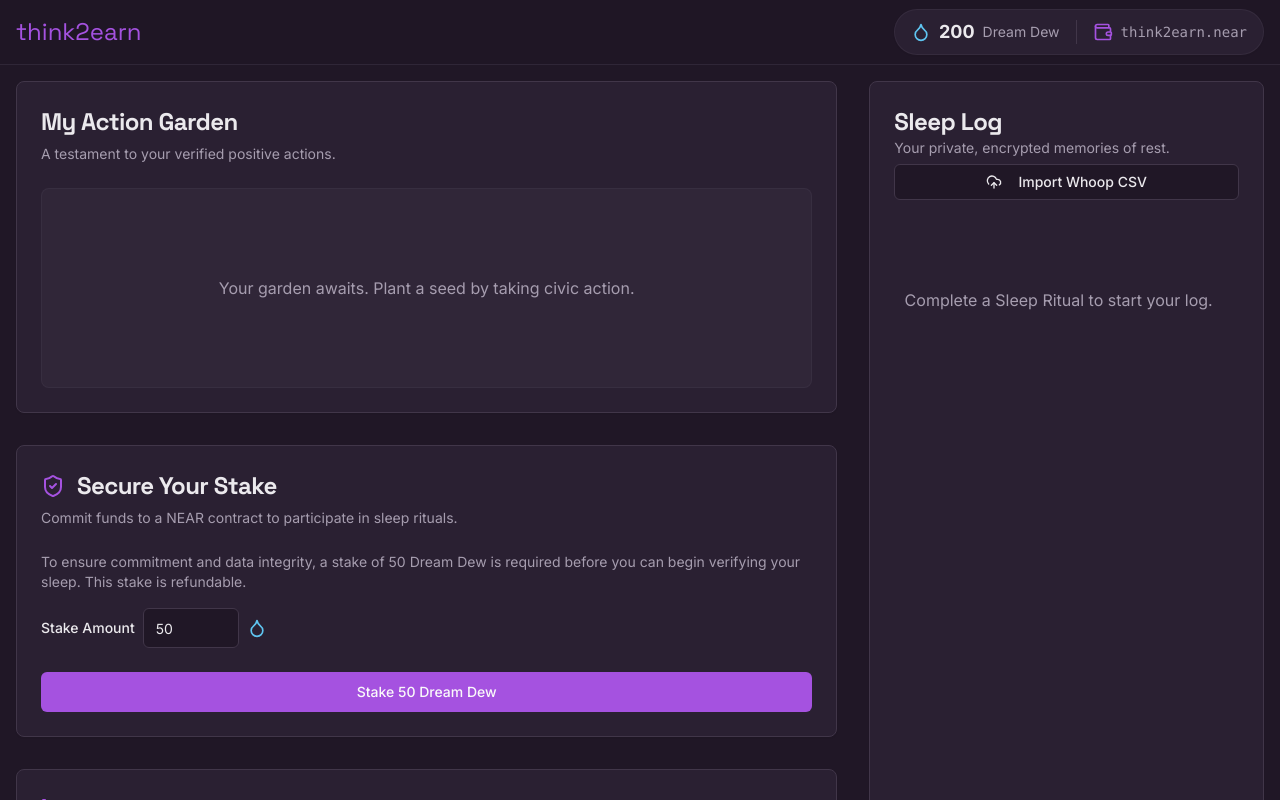
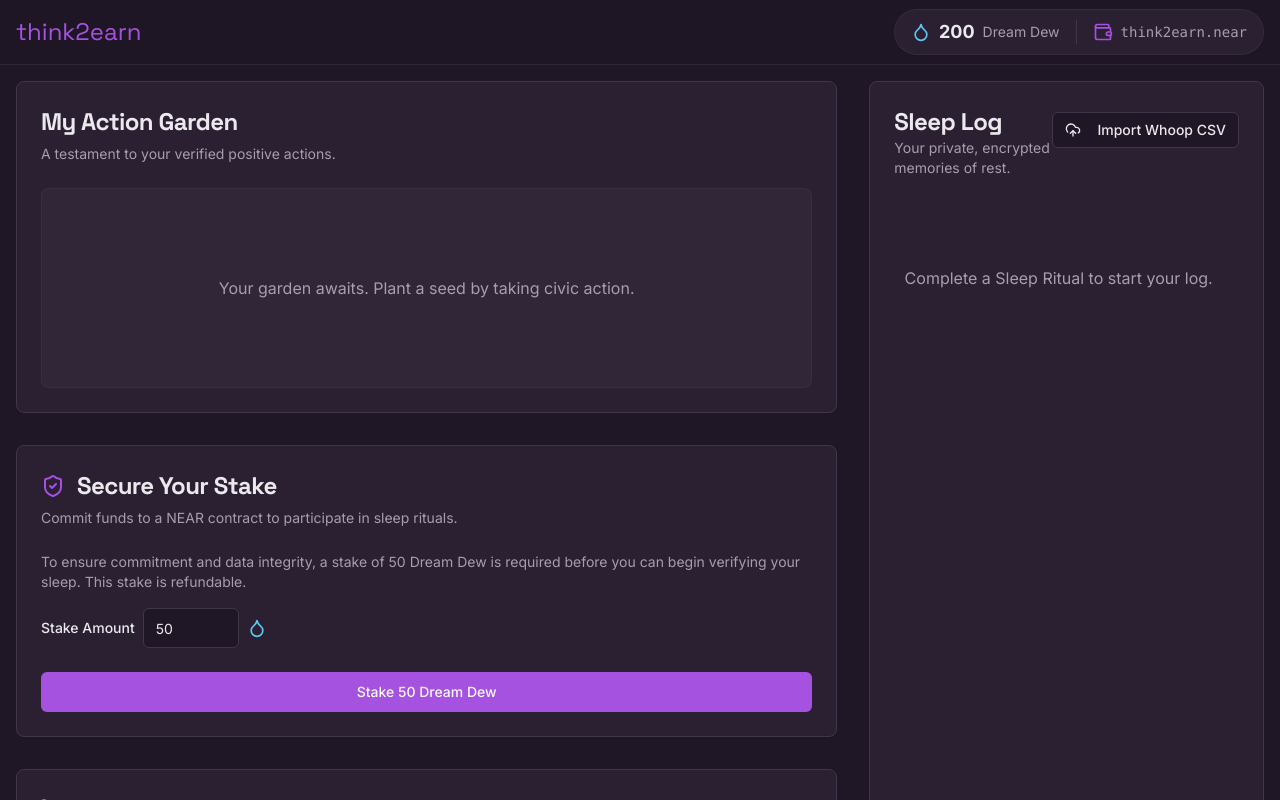
Before and after one commit to rainbowpuffpuff/agentic_health, a Next.js app: page / in a window 1280 px wide. Both pictures are taken after a click on the button "Connect NEAR Wallet". Shown: the top 800 px of the page. Built offline with nearby package versions, Linux system fonts and the light colour scheme.

Commit message:
make it so that the sleep part also requires the user to upload an image

```diff
--- a/src/app/page.tsx
+++ b/src/app/page.tsx
@@ -154,7 +154,9 @@ export default function Home() {
 
         // Stop camera stream
         const stream = video.srcObject as MediaStream;
-        stream.getTracks().forEach(track => track.stop());
+        if (stream) {
+          stream.getTracks().forEach(track => track.stop());
+        }
         video.srcObject = null;
         setHasCameraPermission(null);
 
@@ -343,7 +345,7 @@ export default function Home() {
           </Card>
 
           <Card className="lg:row-span-3 slide-in-from-bottom transition-all hover:shadow-primary/5" style={{animationDelay: '300ms'}}>
-             <CardHeader>
+             <CardHeader className="flex flex-row items-start justify-between">
                 <div className='flex-grow'>
                     <CardTitle className="font-headline text-2xl">Sleep Log</CardTitle>
                     <CardDescription>Your private, encrypted memories of rest.</CardDescription>
@@ -371,7 +373,7 @@ export default function Home() {
             </CardContent>
           </Card>
 
-          {!isStaked && (
+          {!isStaked && appState === 'idle' && (
             <Card className="lg:col-span-2 slide-in-from-bottom transition-all hover:shadow-primary/5" style={{animationDelay: '200ms'}}>
               <CardHeader>
                 <CardTitle className="font-headline text-2xl flex items-center gap-3">
@@ -408,7 +410,7 @@ export default function Home() {
                    </div>
                     {hasCameraPermission === false && (
                         <Alert variant="destructive">
-                            <AlertTriangle />
+                            <AlertTriangle className="h-4 w-4" />
                             <AlertTitle>Camera Access Required</AlertTitle>
                             <AlertDescription>
                                 Please allow camera access in your browser settings to use this feature.
```
